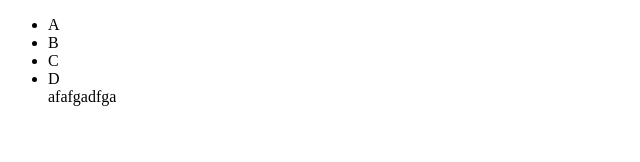
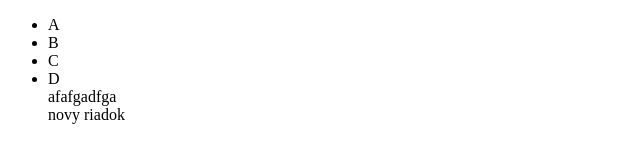
Before and after one commit to RichardU76053/SWI_zad2_5b, a plain HTML site: page index.html in a window 1280 px wide. Shown: the full height of the page, 0-640 px from the left. Drawn offline with Linux system fonts and the light colour scheme.

Commit message:
novy riadok

```diff
--- a/index.html
+++ b/index.html
@@ -11,6 +11,7 @@
 			<li>C</li>
 			<li>D</li>
 			<div>afafgadfga</div>
+			<div>novy riadok</div>
 		</ul>
 	</div>
 </body>
```
